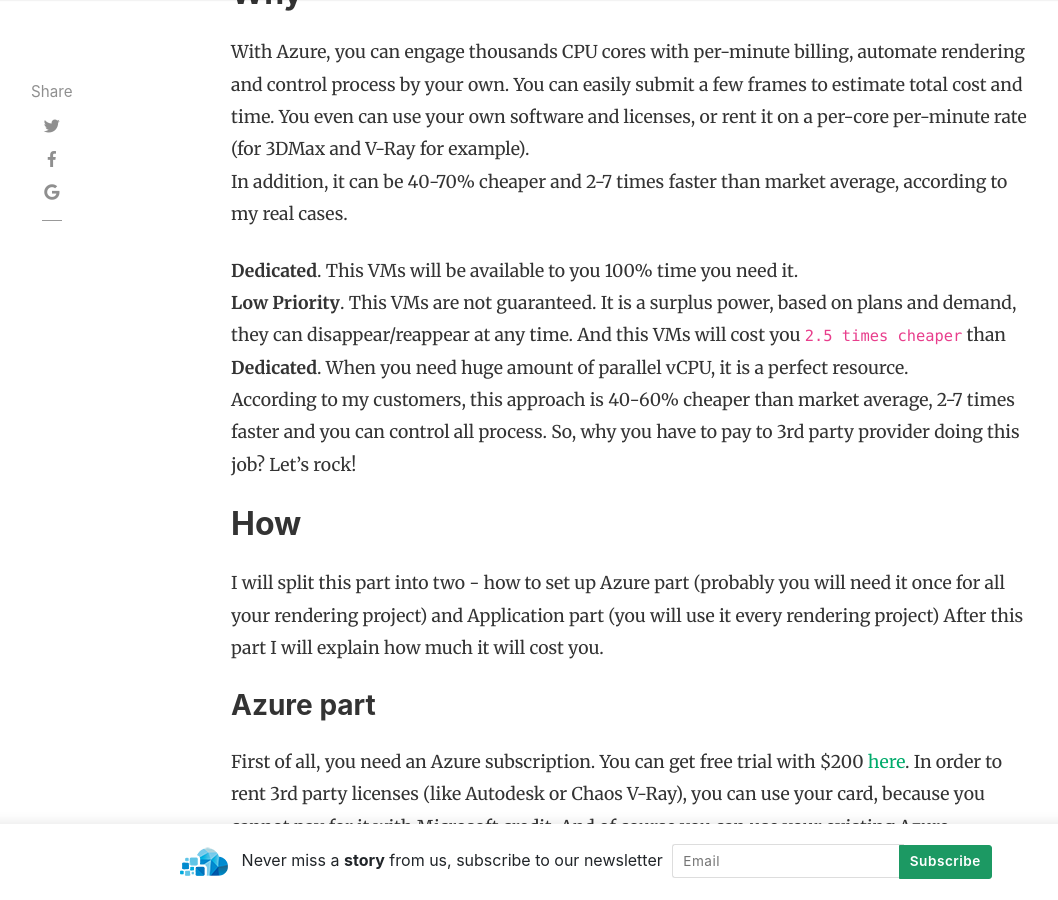
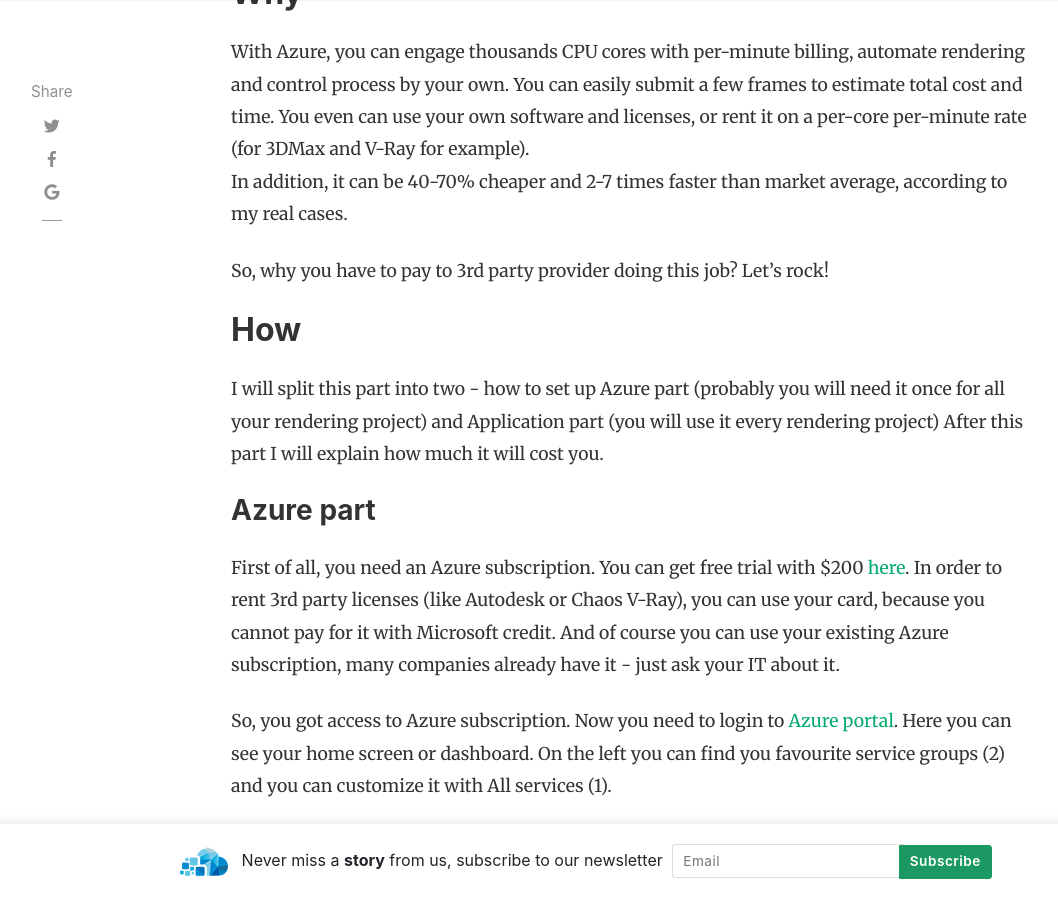
Before and after one commit to AzCEE/azcee.github.io, a Jekyll site: the page built from _posts/2019-02-08-Rendering.md, in a window 1280 px wide and 900 px high, scrolled down 1402 px. Shown: the whole window, without its empty margins (54-1112 px from the left). Built offline with Jekyll 4.4.1, drawn with Linux system fonts in a browser that asks for light colours; nearby versions of some CDN libraries; comment, search, counter and statistics services are not loaded; some of the changed text lies outside the part shown.

Commit message:
Update 2019-02-08-Rendering.md

```diff
--- a/_posts/2019-02-08-Rendering.md
+++ b/_posts/2019-02-08-Rendering.md
@@ -27,9 +27,6 @@
 You can easily submit a few frames to estimate total cost and time. You even can use your own software and licenses, or rent it on a per-core per-minute rate (for 3DMax and V-Ray for example).
 In addition, it can be 40-70% cheaper and 2-7 times faster than market average, according to my real cases.
 
-**Dedicated**. This VMs will be available to you 100% time you need it.
-**Low Priority**. This VMs are not guaranteed. It is a surplus power, based on plans and demand, they can disappear/reappear at any time. And this VMs will cost you `2.5 times cheaper` than **Dedicated**. When you need huge amount of parallel vCPU, it is a perfect resource.
-According to my customers, this approach is 40-60% cheaper than market average, 2-7 times faster and you can control all process.
 So, why you have to pay to 3rd party provider doing this job? Let's rock!
 
 ## How
```
Also changed, not shown: other parts of _posts/2019-02-08-Rendering.md (+8 -1 lines).
